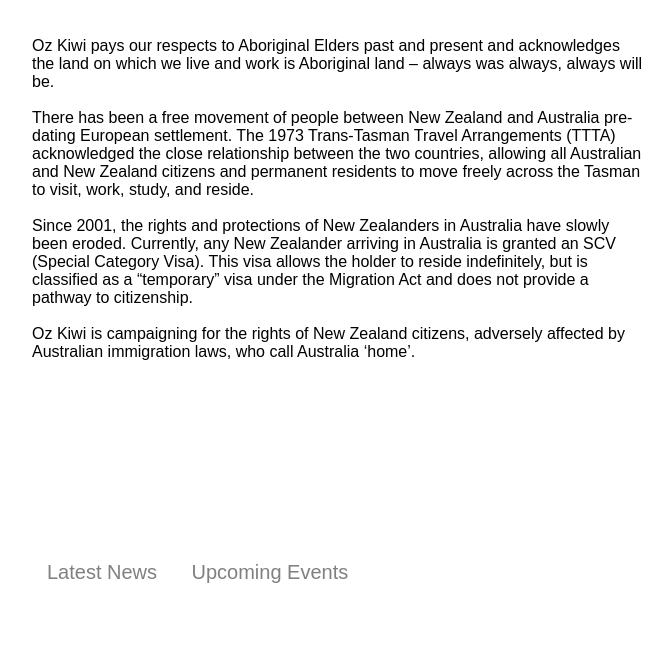
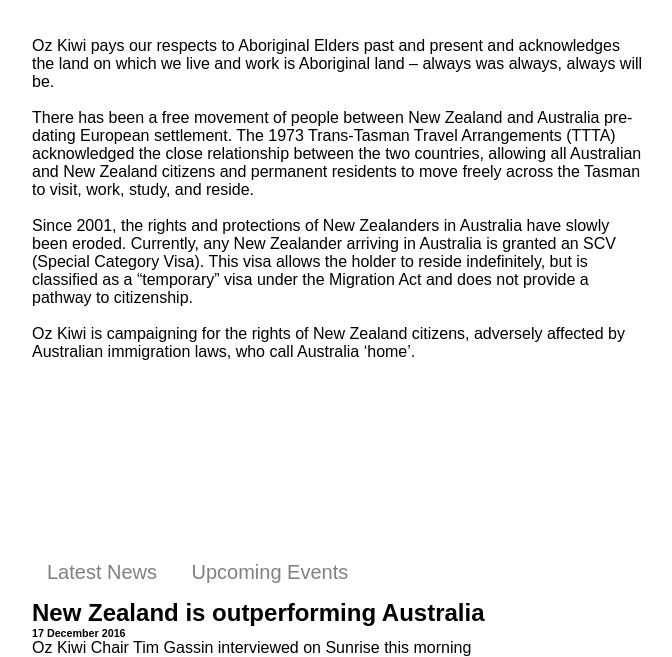
Before and after one commit to Seisachtheia/OzKiwi, a website: page public/index.html in a window 1280 px wide. Shown: the part 774-1431 px from the top of the page, without its empty margins (96-768 px from the left). Before the commit the page ends 1373 px from the top, so only its background shows below. Drawn offline with Linux system fonts and the light colour scheme.

Commit message:
construction scaffold underway

```diff
--- a/private/css/style.scss
+++ b/private/css/style.scss
@@ -93,3 +93,13 @@
          }
      }
 }
+
+.news-dock {
+    width:80%;
+    margin-left:auto;
+    margin-right:auto;
+
+    .news-item {
+        list-style-type:none;
+    }
+}
--- a/public/index.html
+++ b/public/index.html
@@ -94,11 +94,27 @@
                     </nav>
 
                 </div>
-
+            <!--This is the dock rail holding each repeating item -->
                 <div class="news-dock">
 
-                    <span class="news-img">
-                    </span>
+                    <ul class="news-items">
+                    <!-- This is the first repeating item -->
+                        <li class="news-item">
+                    <!-- This is the left image -->
+                            <span class="news-img">
+
+                            </span>
+                    <!-- This is the header -->
+                            <h1>New Zealand is outperforming Australia</h1>
+
+                            <h6>17 December 2016</h6>
+
+                            <p>Oz Kiwi Chair Tim Gassin interviewed on Sunrise this morning</p>
+
+
+                        </li>
+
+                    </ul>
 
                 </div>
             </section>
```
Also changed, not shown: public/css/style.css.
